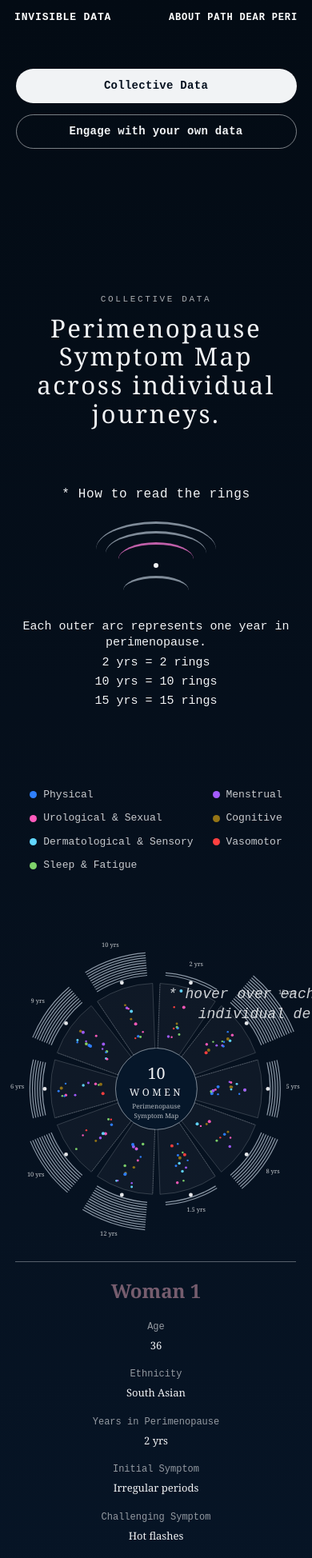
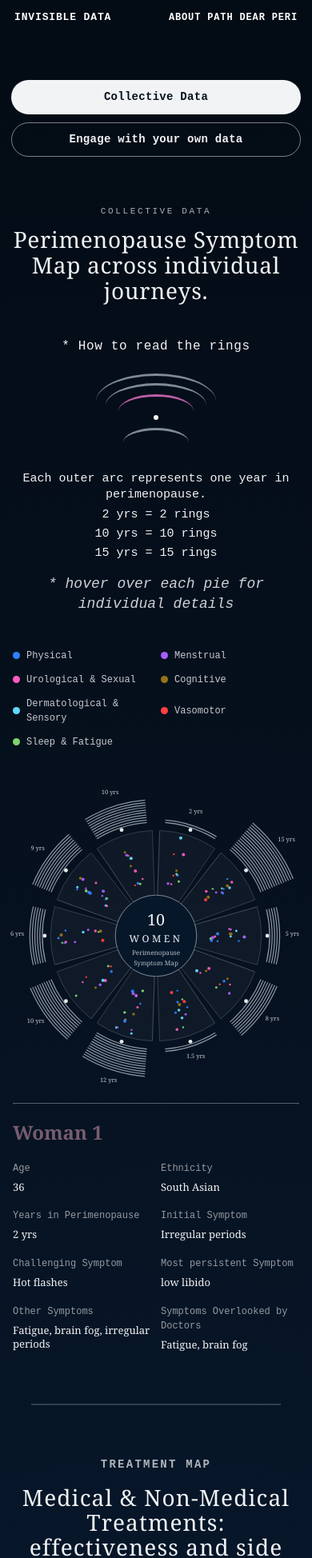
Before and after one commit to mittalnidhi/The-Invisible-Data, a React (Vite) app: page /collective-data in a window 390 px wide. Shown: the top 1948 px of the page at 80% size. Built offline with nearby package versions, Linux system fonts and the light colour scheme.

Commit message:
made collective viz responsive

```diff
--- a/src/pages/CollectiveData.css
+++ b/src/pages/CollectiveData.css
@@ -1204,3 +1204,130 @@ body {
 .collectiveData__intro {
   margin-top: 180px;
 }
+/* =========================================================
+   RESPONSIVE LAYOUT ONLY — preserves desktop visual styling
+   ========================================================= */
+.collectiveData, .collectiveData * { box-sizing: border-box; }
+.collectiveData { max-width: 100%; }
+.collectiveData__intro h1, .treatmentGridHeader h2,
+.triggerEcology__header h2 { overflow-wrap: anywhere; }
+
+@media (max-width: 1300px) {
+  .treatmentGridWrap { grid-template-columns: minmax(0, 1fr); gap: 42px; }
+  .treatmentGridArea {
+    transform: none;
+    width: 100%;
+    max-width: 100%;
+    overflow-x: auto;
+    overflow-y: hidden;
+    padding: 12px 12px 115px 0;
+    grid-template-columns: 260px max-content;
+    grid-template-rows: auto 145px;
+  }
+  .treatmentSidePanel {
+    transform: none;
+    margin-top: 0;
+    width: min(100%, 620px);
+    max-width: 100%;
+    grid-template-columns: repeat(2, minmax(0, 1fr));
+    grid-template-areas: 'treatment symptoms' 'guide guide';
+    gap: 24px;
+  }
+  .treatmentFilters, .symptomFilters { width: 100%; min-width: 0; transform: none; }
+  .treatmentGuide { width: 100%; min-width: 0; margin: 0; }
+}
+
+@media (max-width: 900px) {
+  .collectiveData { min-height: 100vh; padding-bottom: 90px; }
+  .collectiveData__subnav { max-width: calc(100% - 32px); }
+  .collectiveData__intro { margin-top: 85px; margin-bottom: 48px; padding-inline: 16px; }
+  .ringGuide { width: min(760px, calc(100% - 32px)); }
+  .ringGuide__text p:last-child { transform: none; margin-top: 16px; }
+  .symptomLegend { width: calc(100% - 32px); margin-bottom: 54px; }
+  .collectiveGraphBlock {
+    width: calc(100% - 32px);
+    min-height: 0;
+    display: flex;
+    flex-direction: column;
+    align-items: center;
+    gap: 30px;
+  }
+  .collectiveGraphBlock > svg, .d3SymptomGraph {
+    display: block;
+    width: min(100%, 620px);
+    min-width: 0;
+    height: auto;
+    flex-shrink: 1;
+  }
+  .hoverInfoPanel { width: min(100%, 620px); text-align: left; }
+  .hoverInfoPanel__grid { grid-template-columns: repeat(2, minmax(0, 1fr)); }
+  .graphDivider { margin: 65px auto; }
+  .treatmentGridSection { width: calc(100% - 32px); margin-top: 65px; }
+  .treatmentGridHeader { margin-bottom: 42px; }
+  .treatmentGridHeader h2 { width: 100%; font-size: clamp(28px, 5vw, 48px); }
+  .triggerEcology { width: calc(100% - 32px); margin: 75px auto; }
+  .triggerEcology__header h2 { font-size: clamp(28px, 5vw, 48px); margin-bottom: 48px; }
+  .triggerEcology__chart { overflow-x: auto; overflow-y: hidden; -webkit-overflow-scrolling: touch; padding-bottom: 170px; }
+  .triggerEcology__svg { width: 100%; min-width: 850px; max-width: none; }
+  .triggerEcology__legend--right {
+    position: sticky;
+    left: 0;
+    bottom: auto;
+    transform: none;
+    width: min(100%, 850px);
+    margin: 24px 0 0;
+    justify-content: flex-start;
+    gap: 12px 20px;
+  }
+  .triggerEcology__legend div { white-space: normal; }
+}
+
+@media (max-width: 600px) {
+  .collectiveData__subnav {
+    width: calc(100% - 28px);
+    max-width: none;
+    padding-top: 100px;
+    gap: 10px;
+    flex-wrap: wrap;
+  }
+  .collectiveData__subnav a {
+    flex: 1 1 auto;
+    min-width: 0;
+    font-size: 14px;
+    padding: 10px 12px;
+  }
+  .collectiveData__intro { margin-top: 60px; margin-bottom: 34px; }
+  .collectiveData__intro h1 { width: 100%; font-size: clamp(28px, 7vw, 38px); letter-spacing: .025em; }
+  .ringGuide__content { flex-direction: column; gap: 18px; }
+  .ringGuide__text { text-align: center; }
+  .ringGuide__text p { font-size: 15px; }
+  .symptomLegend { grid-template-columns: repeat(2, minmax(0, 1fr)); gap: 12px; }
+  .symptomLegend__item { min-width: 0; }
+  .symptomLegend__item p { font-size: 12px; overflow-wrap: anywhere; }
+  .symptomLegend__item span { flex: 0 0 9px; }
+  .hoverInfoPanel__grid { grid-template-columns: repeat(2, minmax(0, 1fr)); gap: 18px 12px; }
+  .hoverInfoPanel__grid strong { overflow-wrap: anywhere; }
+  .treatmentGridArea {
+    grid-template-columns: 155px max-content;
+    grid-template-rows: auto 145px;
+    padding-bottom: 105px;
+    -webkit-overflow-scrolling: touch;
+  }
+  .treatmentGrid__yLabel { white-space: normal; font-size: 12px; }
+  .treatmentSidePanel { grid-template-columns: repeat(2, minmax(0, 1fr)); gap: 18px 12px; }
+  .treatmentFilters button, .symptomFilters button { padding: 11px 9px; font-size: 12px; }
+  .treatmentGuide { padding: 18px; }
+  .guideItem p { font-size: 12px; }
+  .triggerEcology__chart { padding-bottom: 185px; }
+  .triggerEcology__svg { min-width: 760px; }
+  .triggerEcology__legend--right { width: min(100%, 760px); }
+}
+
+@media (max-width: 380px) {
+  .collectiveData__subnav { padding-top: 112px; }
+  .collectiveData__subnav a { font-size: 12px; }
+  .symptomLegend { gap: 10px 8px; }
+  .hoverInfoPanel__grid { grid-template-columns: 1fr; }
+  .treatmentGridArea { grid-template-columns: 135px max-content; }
+  .treatmentSidePanel { grid-template-columns: minmax(0, 1fr); grid-template-areas: 'treatment' 'symptoms' 'guide'; }
+}
```
